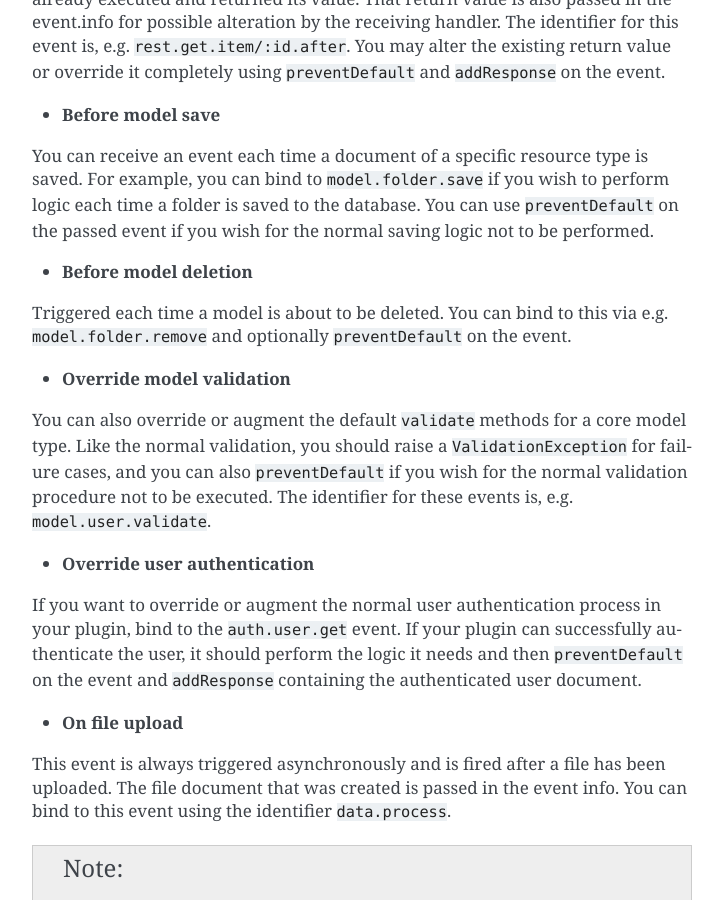
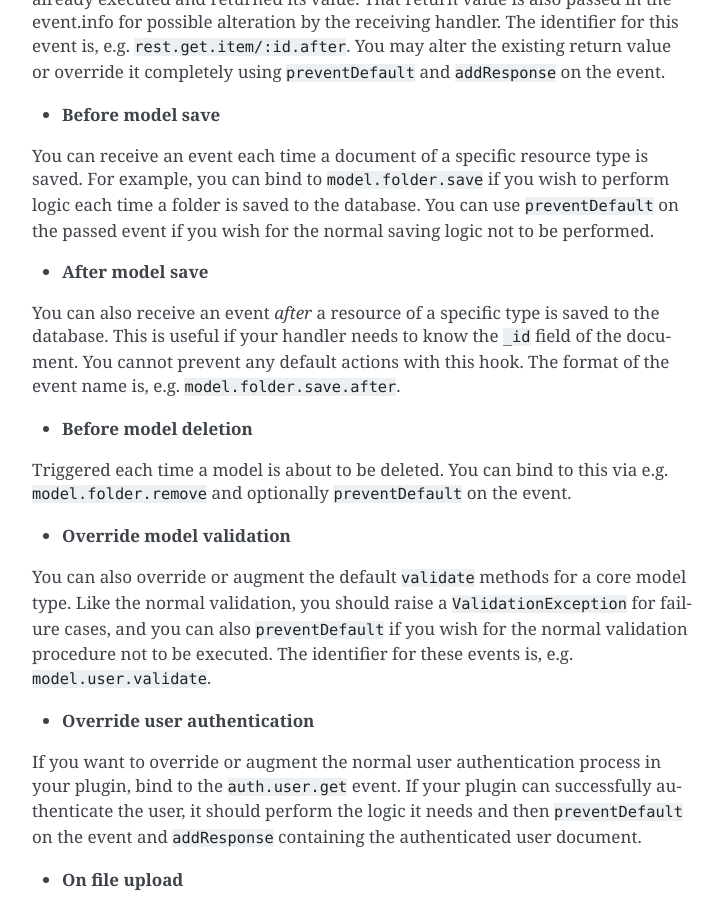
Before and after one commit to girder/girder, a Sphinx documentation site: the page built from docs/development.rst, in a window 1280 px wide and 900 px high, scrolled down 8442 px. Shown: the whole window, without its empty margins (388-1111 px from the left). Built offline with Sphinx 7.4.7, drawn with Linux system fonts in a browser that asks for light colours.

Commit message:
Add post model save event hook.
Not sure how this was ommitted before...

```diff
--- a/docs/development.rst
+++ b/docs/development.rst
@@ -392,6 +392,13 @@ perform logic each time a folder is saved to the database. You can use
 ``preventDefault`` on the passed event if you wish for the normal saving logic
 not to be performed.
 
+* **After model save**
+
+You can also receive an event `after` a resource of a specific type is saved
+to the database. This is useful if your handler needs to know the ``_id`` field
+of the document. You cannot prevent any default actions with this hook. The
+format of the event name is, e.g. ``model.folder.save.after``.
+
 * **Before model deletion**
 
 Triggered each time a model is about to be deleted. You can bind to this via
```
Also changed, not shown: 1 other file.
